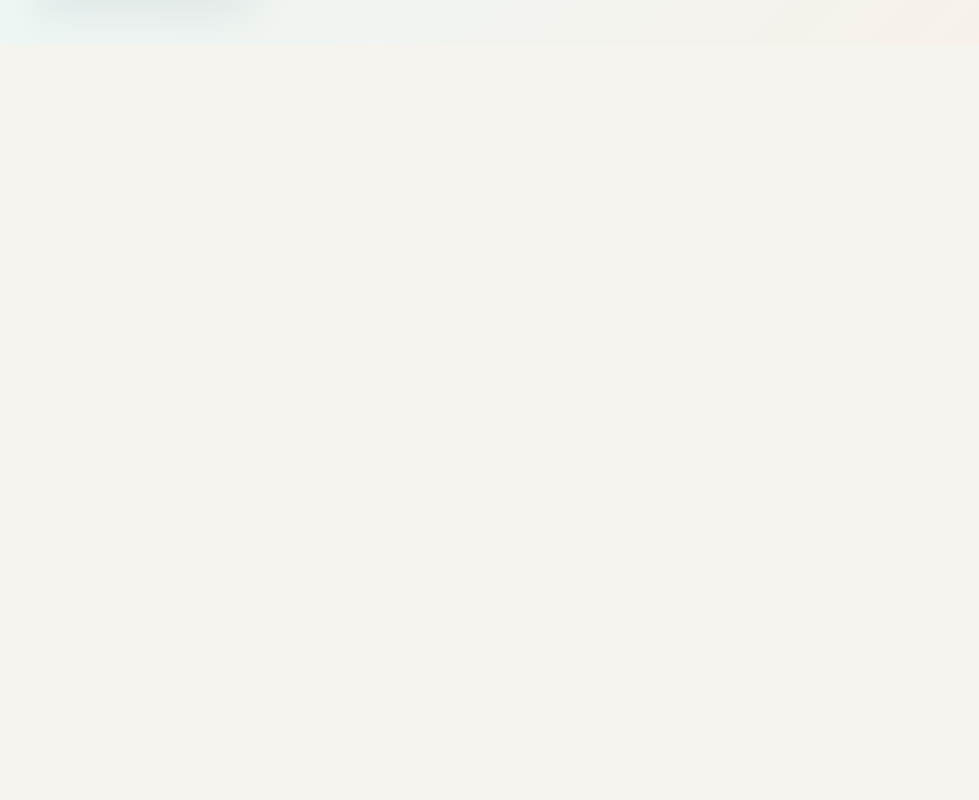
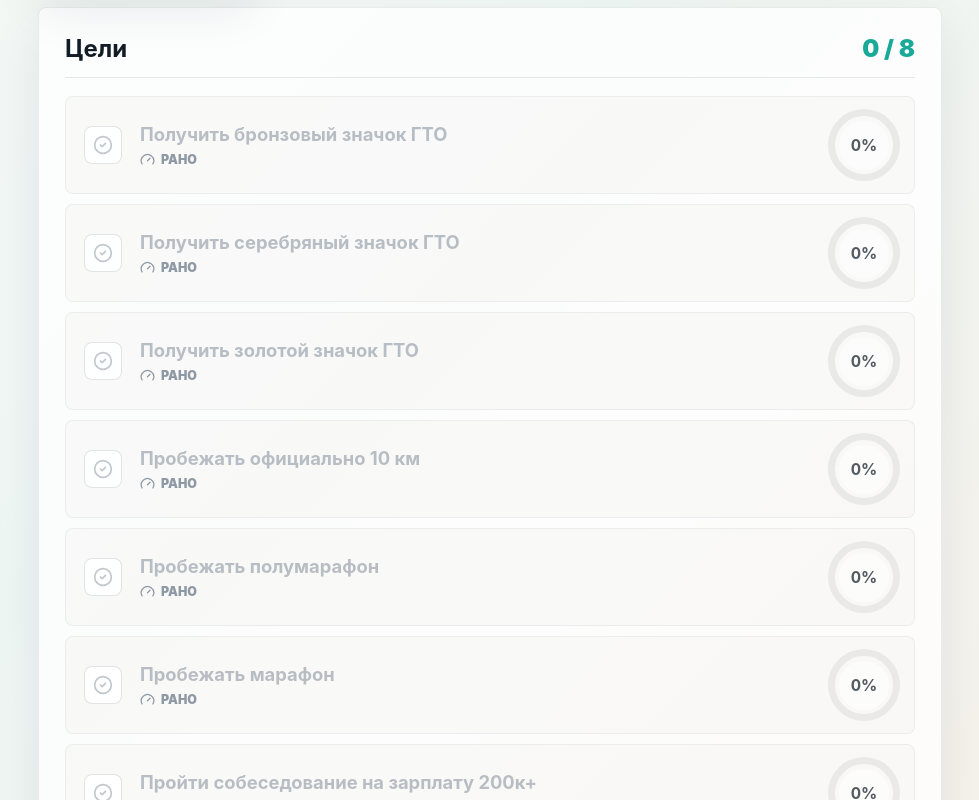
Before and after one commit to alexander962/goals, a Next.js app: page / in a window 1280 px wide. Shown: the part 820-1620 px from the top of the page, without its empty margins (290-1269 px from the left). Before the commit the page ends 865 px from the top, so only its background shows below. Built offline with nearby package versions, Linux system fonts and the light colour scheme.

Commit message:
add new goals

```diff
--- a/app/lib/progress.ts
+++ b/app/lib/progress.ts
@@ -16,6 +16,7 @@ export type AppState = {
   theoryStatus: Record<string, Confidence>;
   taskStatus: Record<string, TaskStatus>;
   courseCompleted: Record<string, boolean>;
+  completedGoals: Record<string, boolean>;
 };
 
 export const emptyState: AppState = {
@@ -25,6 +26,7 @@ export const emptyState: AppState = {
   theoryStatus: {},
   taskStatus: {},
   courseCompleted: {},
+  completedGoals: {},
 };
 
 export const confidenceScore: Record<Confidence, number> = {
--- a/app/page.module.scss
+++ b/app/page.module.scss
@@ -135,6 +135,174 @@
   margin: 0;
   color: #121c27;
   font-size: 1.15rem;
+}
+
+.goalsPanel {
+  margin-top: 18px;
+  padding: clamp(16px, 3vw, 26px);
+  border: 1px solid rgba(18, 28, 39, 0.08);
+  border-radius: 8px;
+  background: rgba(255, 255, 255, 0.76);
+  box-shadow: 0 20px 50px rgba(18, 28, 39, 0.08);
+}
+
+.goalsList {
+  display: grid;
+  gap: 10px;
+}
+
+.goalRow {
+  display: grid;
+  grid-template-columns: 46px minmax(0, 1fr) auto;
+  align-items: center;
+  gap: 14px;
+  min-height: 86px;
+  padding: 12px 14px;
+  border: 1px solid rgba(18, 28, 39, 0.08);
+  border-radius: 8px;
+  background: rgba(246, 244, 239, 0.52);
+  transition:
+    background 0.2s ease,
+    border-color 0.2s ease,
+    opacity 0.2s ease,
+    transform 0.2s ease;
+}
+
+.goalRow:hover {
+  transform: translateY(-1px);
+  border-color: rgba(18, 28, 39, 0.14);
+}
+
+.goalCold .goalText strong {
+  color: rgba(101, 114, 130, 0.62);
+}
+
+.goalCold {
+  opacity: 0.72;
+}
+
+.goalWarm {
+  opacity: 0.86;
+}
+
+.goalWarm .goalText strong {
+  color: rgba(18, 28, 39, 0.82);
+}
+
+.goalHot {
+  border-color: rgba(24, 169, 153, 0.2);
+  background: rgba(24, 169, 153, 0.08);
+}
+
+.goalHot .goalText strong {
+  color: #121c27;
+}
+
+.goalDone {
+  order: 10;
+  opacity: 1;
+  border-color: rgba(201, 154, 67, 0.28);
+  background:
+    linear-gradient(135deg, rgba(201, 154, 67, 0.12), rgba(255, 255, 255, 0.7)),
+    rgba(255, 255, 255, 0.72);
+}
+
+.goalCheck {
+  display: grid;
+  place-items: center;
+}
+
+.goalCheck input {
+  position: absolute;
+  opacity: 0;
+  pointer-events: none;
+}
+
+.goalCheck span {
+  display: grid;
+  width: 38px;
+  height: 38px;
+  border: 1px solid rgba(18, 28, 39, 0.16);
+  border-radius: 8px;
+  background: #fff;
+  color: rgba(101, 114, 130, 0.55);
+  cursor: pointer;
+  place-items: center;
+  transition:
+    background 0.2s ease,
+    border-color 0.2s ease,
+    color 0.2s ease,
+    transform 0.2s ease;
+}
+
+.goalCheck span:hover {
+  transform: scale(1.04);
+  border-color: rgba(24, 169, 153, 0.34);
+  color: #18a999;
+}
+
+.goalCheck input:checked + span {
+  border-color: rgba(24, 169, 153, 0.34);
+  background: #18a999;
+  color: #fff;
+}
+
+.goalText {
+  display: grid;
+  gap: 6px;
+  min-width: 0;
+}
+
+.goalText strong {
+  color: #121c27;
+  font-size: clamp(1rem, 2vw, 1.15rem);
+  line-height: 1.25;
+  overflow-wrap: anywhere;
+  transition: color 0.2s ease;
+}
+
+.goalText small {
+  display: flex;
+  align-items: center;
+  gap: 6px;
+  color: #657282;
+  font-size: 0.78rem;
+  font-weight: 900;
+  text-transform: uppercase;
+}
+
+.goalHot .goalText small {
+  color: #168f82;
+}
+
+.goalDone .goalText strong {
+  color: rgba(18, 28, 39, 0.52);
+  text-decoration: line-through;
+  text-decoration-thickness: 2px;
+}
+
+.goalProgress {
+  min-width: 72px;
+}
+
+.goalTrophy {
+  position: relative;
+  display: grid;
+  grid-template-columns: 18px 34px 18px;
+  align-items: center;
+  gap: 4px;
+  min-width: 82px;
+  color: #c99a43;
+}
+
+.goalTrophy svg:nth-child(1),
+.goalTrophy svg:nth-child(3) {
+  color: #df5b7d;
+  filter: drop-shadow(0 6px 12px rgba(223, 91, 125, 0.22));
+}
+
+.goalTrophy svg:nth-child(2) {
+  filter: drop-shadow(0 10px 18px rgba(201, 154, 67, 0.32));
 }
 
 .stack {
@@ -655,4 +823,14 @@
   .requirements div {
     grid-template-columns: 1fr;
   }
+
+  .goalRow {
+    grid-template-columns: 42px minmax(0, 1fr);
+  }
+
+  .goalProgress,
+  .goalTrophy {
+    grid-column: 2;
+    justify-self: start;
+  }
 }
--- a/app/page.tsx
+++ b/app/page.tsx
@@ -2,7 +2,22 @@
 
 import { motion } from 'framer-motion';
 import type { ElementType } from 'react';
-import { Activity, BookOpen, Brain, CheckCircle2, Dumbbell, Gauge, Home, Medal, Route, Save, Trophy } from 'lucide-react';
+import {
+  Activity,
+  BookOpen,
+  Brain,
+  CheckCircle2,
+  Dumbbell,
+  Flame,
+  Gauge,
+  Home,
+  Medal,
+  PartyPopper,
+  Route,
+  Save,
+  Sparkles,
+  Trophy,
+} from 'lucide-react';
 import { useEffect, useMemo, useState } from 'react';
 import { ProgressRing } from './components/ProgressRing';
 import { SectionHeader } from './components/SectionHeader';
@@ -75,6 +90,17 @@ const taskOptions = [
   { value: 'cannot', label: 'Не могу' },
 ] satisfies { value: TaskStatus; label: string }[];
 
+const dashboardGoals = [
+  { id: 'gto-bronze', title: 'Получить бронзовый значок ГТО', source: 'gto-bronze' },
+  { id: 'gto-silver', title: 'Получить серебряный значок ГТО', source: 'gto-silver' },
+  { id: 'gto-gold', title: 'Получить золотой значок ГТО', source: 'gto-gold' },
+  { id: 'run-10-official', title: 'Пробежать официально 10 км', source: 'run-10' },
+  { id: 'run-half', title: 'Пробежать полумарафон', source: 'run-21' },
+  { id: 'run-marathon', title: 'Пробежать марафон', source: 'run-42' },
+  { id: 'interview-200', title: 'Пройти собеседование на зарплату 200к+', source: 'interview' },
+  { id: 'senior-course', title: 'Пройти курс продвинутый фронтенд и вырасти до Senior', source: 'course' },
+] as const;
+
 export default function HomePage() {
   const [page, setPage] = useState<Page>('dashboard');
   const [state, setState] = useState<AppState>(emptyState);
@@ -143,6 +169,10 @@ export default function HomePage() {
     setState((current) => ({ ...current, courseCompleted: { ...current.courseCompleted, [id]: checked } }));
   };
 
+  const setDashboardGoal = (id: string, checked: boolean) => {
+    setState((current) => ({ ...current, completedGoals: { ...current.completedGoals, [id]: checked } }));
+  };
+
   return (
     <main className={styles.shell}>
       <aside className={styles.sidebar}>
@@ -176,7 +206,7 @@ export default function HomePage() {
       </aside>
 
       <section className={styles.content}>
-        {page === 'dashboard' && <Dashboard stats={stats} />}
+        {page === 'dashboard' && <Dashboard stats={stats} state={state} setDashboardGoal={setDashboardGoal} />}
         {page === 'gto' && <GtoPage state={state} setGto={setGto} />}
         {page === 'marathon' && <MarathonPage state={state} setMarathon={setMarathon} />}
         {page === 'course' && <CoursePage state={state} stats={stats} setCourseSection={setCourseSection} />}
@@ -194,7 +224,38 @@ export default function HomePage() {
   );
 }
 
-function Dashboard({ stats }: { stats: DashboardStats }) {
+function getRunReadiness(state: AppState, distanceId: string) {
+  const distance = marathonDistances.find((item) => item.id === distanceId);
+  if (!distance) return 0;
+  const progress = state.marathon[distance.id];
+  const legacyKm = Number((progress?.km ?? '').replace(',', '.')) || 0;
+  return progress?.completed || legacyKm >= distance.distance ? 100 : 0;
+}
+
+function getGoalReadiness(source: (typeof dashboardGoals)[number]['source'], stats: DashboardStats, state: AppState) {
+  if (source === 'interview') return stats.interview;
+  if (source === 'course') return stats.course;
+  if (source === 'run-10' || source === 'run-21' || source === 'run-42') return getRunReadiness(state, source);
+
+  const badge = source.replace('gto-', '') as Badge;
+  return gtoMedalReadiness(gtoNorms, state.gto).find((item) => item.badge === badge)?.percent ?? 0;
+}
+
+function getReadinessMeta(value: number) {
+  if (value < 50) return { className: styles.goalCold, label: 'рано', Icon: Gauge };
+  if (value < 80) return { className: styles.goalWarm, label: 'близко', Icon: Flame };
+  return { className: styles.goalHot, label: 'можно пробовать', Icon: Sparkles };
+}
+
+function Dashboard({
+  stats,
+  state,
+  setDashboardGoal,
+}: {
+  stats: DashboardStats;
+  state: AppState;
+  setDashboardGoal: (id: string, checked: boolean) => void;
+}) {
   const cards = [
     { label: 'ГТО', value: stats.gto, color: '#c99a43', icon: Dumbbell },
     { label: 'Марафон', value: stats.marathon, color: '#18a999', icon: Activity },
@@ -202,6 +263,13 @@ function Dashboard({ stats }: { stats: DashboardStats }) {
     { label: 'Задачи', value: stats.tasks, color: '#f28c38', icon: Gauge },
     { label: 'Курс', value: stats.course, color: '#df5b7d', icon: BookOpen },
   ];
+  const goals = dashboardGoals
+    .map((goal) => ({
+      ...goal,
+      completed: Boolean(state.completedGoals[goal.id]),
+      readiness: getGoalReadiness(goal.source, stats, state),
+    }))
+    .sort((a, b) => Number(a.completed) - Number(b.completed) || b.readiness - a.readiness);
 
   return (
     <motion.div initial={{ opacity: 0, y: 18 }} animate={{ opacity: 1, y: 0 }}>
@@ -229,6 +297,56 @@ function Dashboard({ stats }: { stats: DashboardStats }) {
           );
         })}
       </div>
+      <section className={styles.goalsPanel}>
+        <div className={styles.panelTitle}>
+          <h2>Цели</h2>
+          <span>{goals.filter((goal) => goal.completed).length} / {goals.length}</span>
+        </div>
+        <div className={styles.goalsList}>
+          {goals.map((goal) => {
+            const meta = getReadinessMeta(goal.readiness);
+            const Icon = meta.Icon;
+            return (
+              <motion.article
+                layout
+                className={`${styles.goalRow} ${meta.className} ${goal.completed ? styles.goalDone : ''}`}
+                key={goal.id}
+              >
+                <label className={styles.goalCheck}>
+                  <input
+                    type="checkbox"
+                    checked={goal.completed}
+                    onChange={(event) => setDashboardGoal(goal.id, event.target.checked)}
+                  />
+                  <span>
+                    <CheckCircle2 size={20} />
+                  </span>
+                </label>
+                <div className={styles.goalText}>
+                  <strong>{goal.title}</strong>
+                  {!goal.completed ? (
+                    <small>
+                      <Icon size={15} />
+                      {meta.label}
+                    </small>
+                  ) : null}
+                </div>
+                {goal.completed ? (
+                  <div className={styles.goalTrophy} aria-label="Цель закрыта">
+                    <Sparkles size={18} />
+                    <Trophy size={34} />
+                    <PartyPopper size={18} />
+                  </div>
+                ) : (
+                  <div className={styles.goalProgress}>
+                    <ProgressRing value={goal.readiness} size={72} stroke={7} color="#18a999" />
+                  </div>
+                )}
+              </motion.article>
+            );
+          })}
+        </div>
+      </section>
     </motion.div>
   );
 }
```
